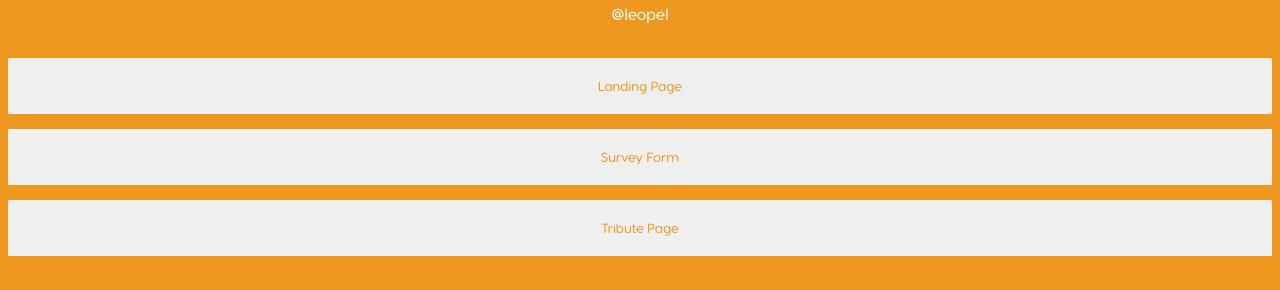
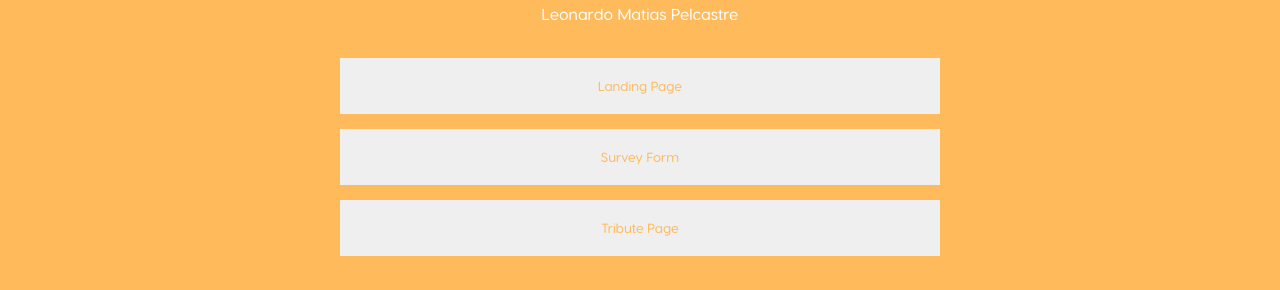
Before and after one commit to pelcastre-leomat/freecodecamp-pages, a plain HTML site: page index.html in a window 1280 px wide. Shown: the part 169-459 px from the top of the page. Drawn offline with Linux system fonts and the light colour scheme.

Commit message:
Updated favicon, added desktop version

```diff
--- a/Resources/style.css
+++ b/Resources/style.css
@@ -1,6 +1,6 @@
 :root {
-    --bg-color: #ee981f;
-    --btn-color: #ee981f;
+    --bg-color: #ffba5b;
+    --btn-color: #ffba5b;
 }
 
 * {
@@ -39,7 +39,6 @@ body {
 #user-image {
     border-radius: 50%;
     max-width: 120px;
-    /* Max width */
 }
 
 #user-handle {
@@ -50,6 +49,7 @@ body {
 .link-container-links {
     display: flex;
     width: 100%;
+    max-width: 600px;
     grid-area: links;
     flex-direction: column;
     margin-bottom: 25px;
@@ -68,7 +68,6 @@ body {
     grid-area: footer;
 }
 
-/* Add spacing between icons */
 .social-icons {
     width: 25px;
 }
--- a/index.html
+++ b/index.html
@@ -6,6 +6,7 @@
     <meta name="viewport" content="width=device-width, initial-scale=1.0">
     <link rel="stylesheet" href="Resources/style.css">
     <link rel="stylesheet" href="fonts.css">
+    <link rel="shortcut icon" href="Resources/favicon.png" type="image/x-icon">
     <title>Website Portfolio</title>
 </head>
 <body>
@@ -13,7 +14,7 @@
         <div id="link-container-header" class="link-container-header">
             <div id="profile-container">
                 <img width="100%" id="user-image" src="Resources/Leonardo.jpg" alt="Image of Leonardo">
-                <p id="user-handle">@leopel</p>
+                <p id="user-handle">Leonardo Matias Pelcastre</p>
             </div>
         </div>
         <div id="link-container-links" class="link-container-links">
@@ -23,19 +24,13 @@
         </div>
         <div id="link-container-footer" class="link-container-footer">
             <img src="Resources/linkedIn.png" alt="linkedin page" class="social-icons"  onclick="window.open('https://no.linkedin.com/in/leonardo-matias-pelcastre-44a423227')">
-            <!-- <img class="social-icons" src="Resources/twitter.png" alt="twitter page"> -->
             <img class="social-icons" src="Resources/youtube.png" alt="youtube page" onclick="window.open('https://www.youtube.com/channel/UCuPryjDk5iUY5CpXEOxnTBQ')">
         </div>
     </div>
 
-
-    <!-- <a href="Product-landing-page/index.html">Landing Page</a>
-    <a href="Survey-form/index.html">Survey Form</a>
-    <a href="Tribute-page/index.html">Tribute Page</a> -->
     <script>
         var icons = document.getElementsByClassName("social-icons");
         for (let i = 1; i < icons.length; i++) {
-
             icons[i].style.marginLeft= "15px";
         }
     </script>
```
Also changed, not shown: Resources/favicon.png (added), main.js (deleted).
